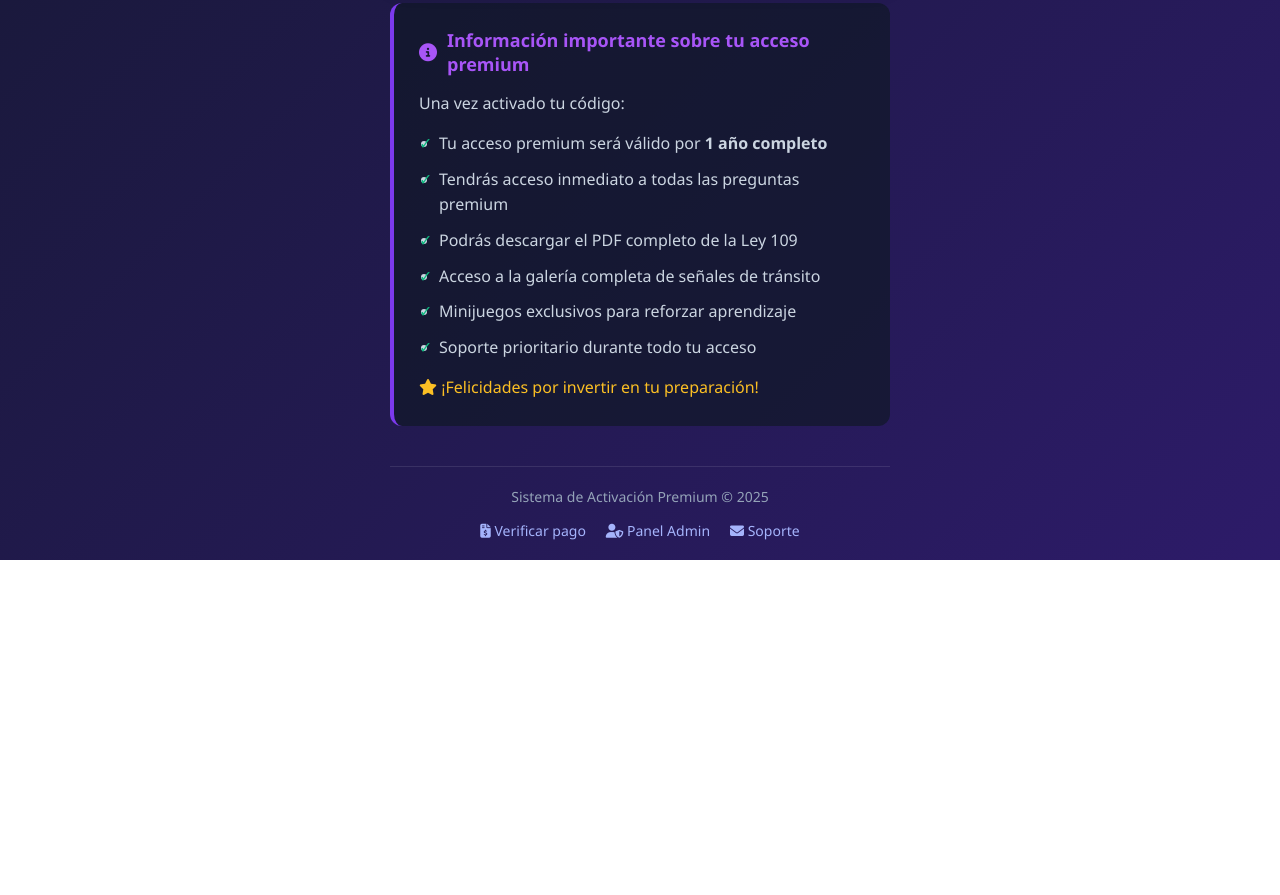
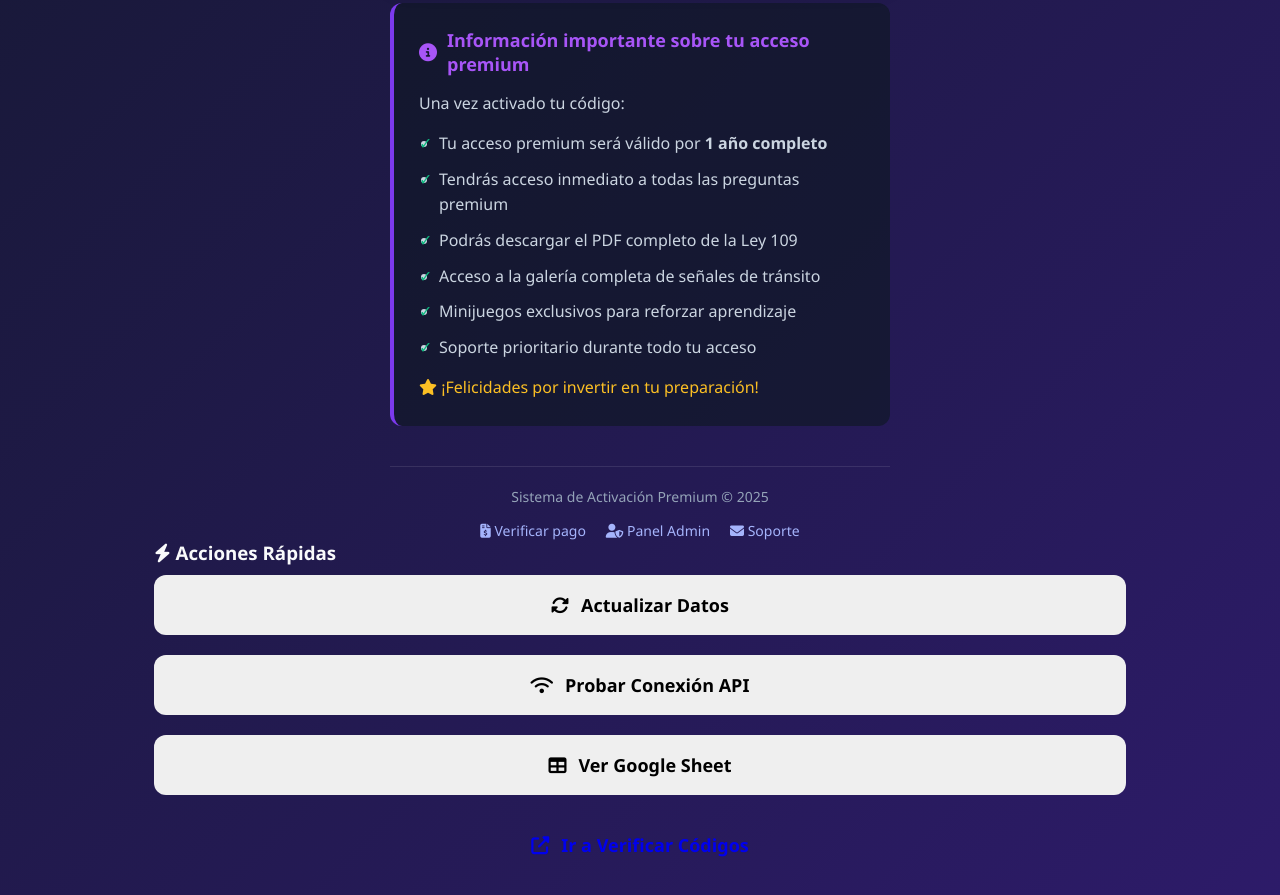
Before and after one commit to utilmente/utilmente.github.io, a plain HTML site: page verify.html in a window 1280 px wide. Shown: the part 901-1796 px from the top of the page. Before the commit the page ends 1461 px from the top, so only its background shows below. Drawn offline with Linux system fonts and the light colour scheme; no server answers.

Commit message:
Update verify.html

```diff
--- a/verify.html
+++ b/verify.html
@@ -809,5 +809,30 @@ Teléfono: ${result.data?.telefono || 'No registrado'}
             }, 500);
         }
     </script>
+    <!-- Sección 3: Acciones rápidas -->
+<div class="section">
+    <h3 class="section-title">
+        <i class="fas fa-bolt"></i> Acciones Rápidas
+    </h3>
+
+    <div style="display: flex; flex-wrap: wrap; gap: 10px;">
+        <button id="refreshBtn" class="btn btn-outline">
+            <i class="fas fa-sync-alt"></i> Actualizar Datos
+        </button>
+
+        <button id="testApiBtn" class="btn btn-outline">
+            <i class="fas fa-wifi"></i> Probar Conexión API
+        </button>
+
+        <button id="viewGoogleSheetBtn" class="btn btn-outline">
+            <i class="fas fa-table"></i> Ver Google Sheet
+        </button>
+
+        <!-- AÑADE ESTE BOTÓN NUEVO -->
+        <a href="verify.html" target="_blank" class="btn btn-outline" style="text-decoration: none;">
+            <i class="fas fa-external-link-alt"></i> Ir a Verificar Códigos
+        </a>
+    </div>
+</div>
 </body>
 </html>
```
